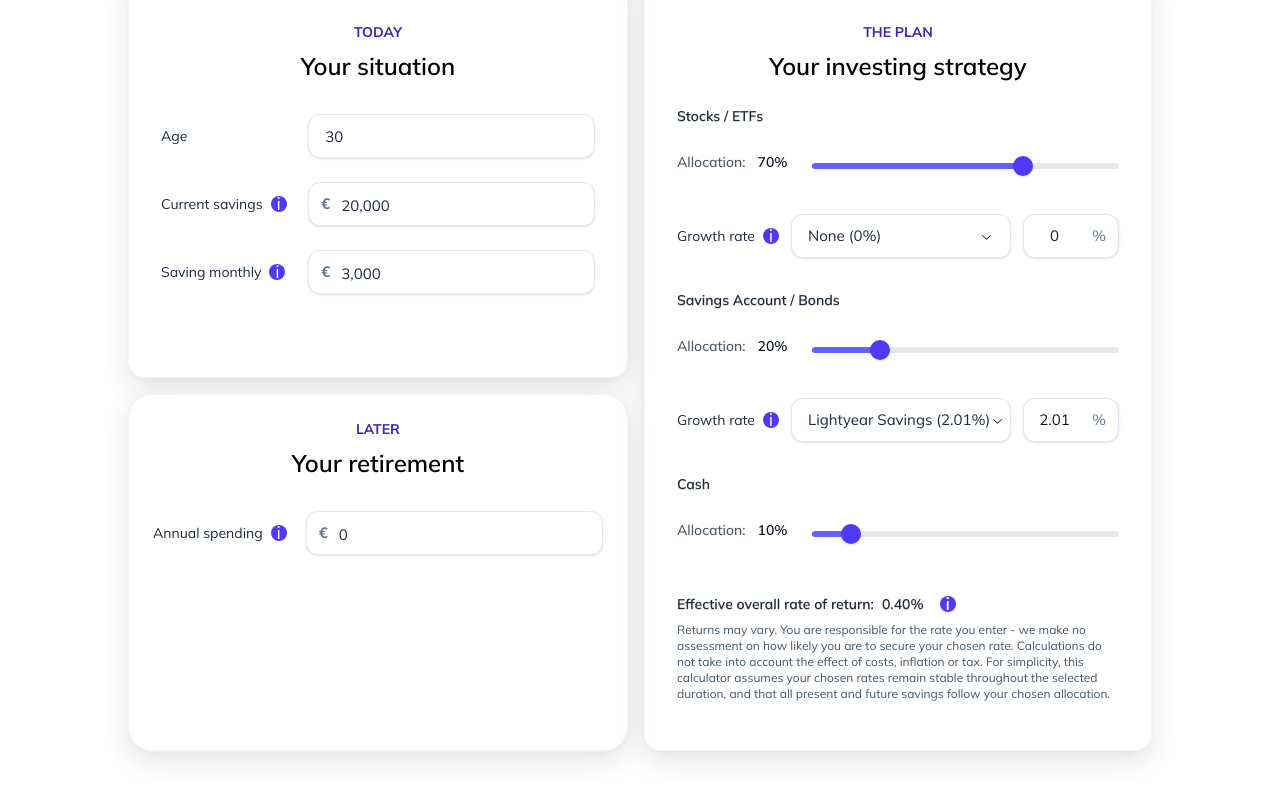
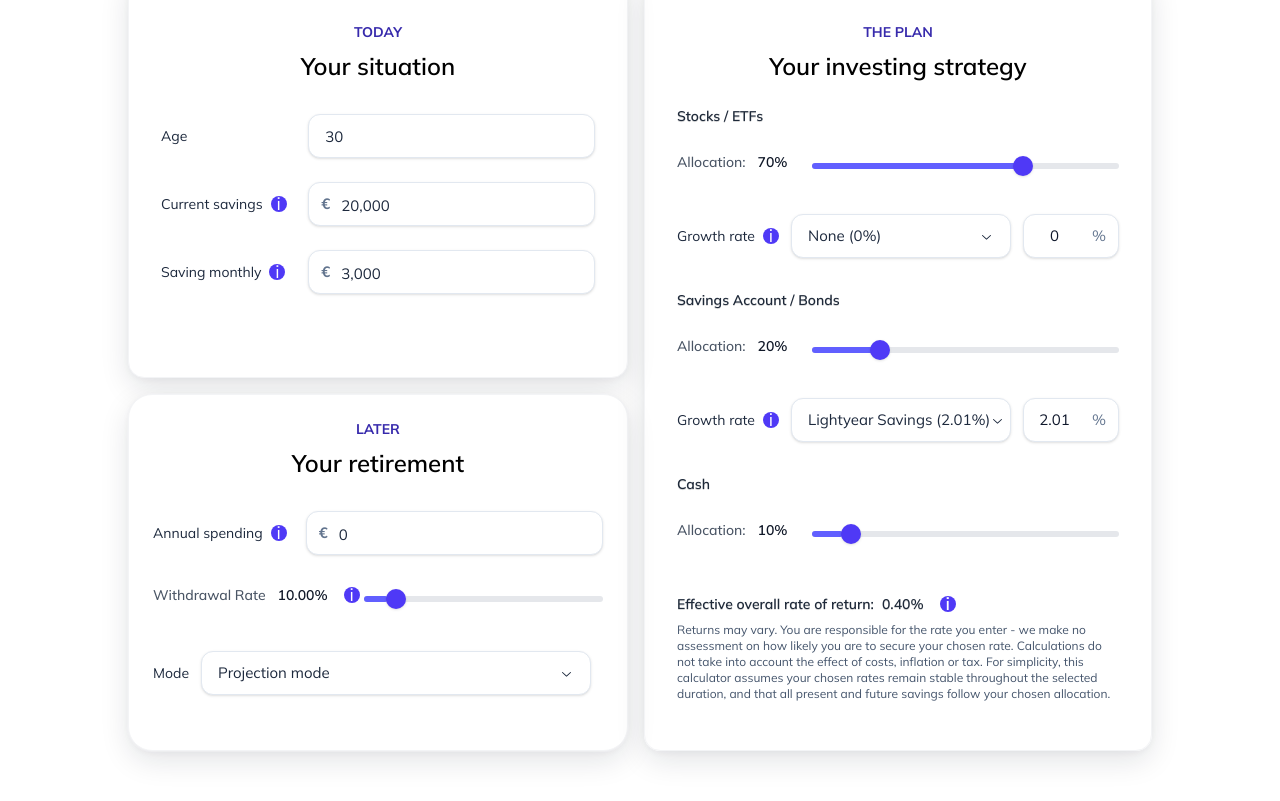
Before and after one commit to inputBrain/client-ret-calculator, a Next.js app: page / in a window 1280 px wide. Shown: the part 499-1300 px from the top of the page. Built offline with nearby package versions, Linux system fonts and the light colour scheme.

Commit message:
feat(ui): extend RetirementBlock with mode and slider

```diff
--- a/src/components/ui/RetirementBlock.tsx
+++ b/src/components/ui/RetirementBlock.tsx
@@ -4,6 +4,8 @@ import React from "react";
 import * as Tooltip from "@radix-ui/react-tooltip";
 import CurrencyAmountInput from "./CurrencyAmountInput";
 import * as Slider from "@radix-ui/react-slider";
+import * as Select from "@radix-ui/react-select";
+import {ChevronDownIcon} from "@radix-ui/react-icons";
 
 export default function RetirementBlock({
     currencySymbol,
@@ -14,6 +16,14 @@ export default function RetirementBlock({
     annualSpend: number;
     setAnnualSpend: (n: number) => void;
 }) {
+    const [mode, setMode] = React.useState<"withdrawal" | "life">("withdrawal");
+    const [sliderVal, setSliderVal] = React.useState<number>(10);
+
+    const displayValue =
+        mode === "withdrawal"
+            ? (sliderVal / 10) * 10
+            : 10 + Math.round((sliderVal / 100) * 110);
+
     return (
         <div className="flex flex-col gap-8">
             <div className="flex flex-col gap-4">
@@ -31,17 +41,61 @@ export default function RetirementBlock({
                         className="col-span-2"
                     />
                 </div>
+
+                <div
+                    className="-mx-3 flex min-h-12 items-center justify-between gap-1 rounded bg-background-interactive-tertiary px-3 py-2 [&_>_*:first-child]:flex-[1_1_30%] [&_>_*:nth-child(2)]:flex-[1_1_70%] ">
+                    <div className="mb-2 flex items-center gap-3">
+            <span className="text-sm font-medium text-gray-600 text-nowrap">
+              {mode === "withdrawal" ? "Withdrawal Rate" : "Life Expectancy"}
+            </span>
+                        {mode === "withdrawal" ? (
+                            <div className="flex items-center gap-2">
+                <span className="text-sm font-semibold tabular-nums text-gray-900">
+                  {displayValue.toFixed(2)}%
+                </span>
+                                <Info tooltip="The percentage of your portfolio you plan to withdraw annually."/>
+                            </div>
+                        ) : (
+                            <span className="text-sm font-semibold tabular-nums text-gray-900">
+                {Math.round(displayValue)}
+              </span>
+                        )}
+                    </div>
+
+                    <Slider.Root
+                        className="relative flex h-10 w-full touch-none select-none items-center"
+                        min={0}
+                        max={100}
+                        step={1}
+                        value={[sliderVal]}
+                        onValueChange={(vals) => setSliderVal(vals[0] ?? sliderVal)}
+                        style={{["--radix-slider-thumb-transform" as any]: "translateX(-50%)"}}
+                    >
+                        <Track/>
+                        <Thumb label={mode === "withdrawal" ? "Withdrawal Rate" : "Life Expectancy"}/>
+                    </Slider.Root>
+                </div>
+
+                <div className="mt-2 grid grid-cols-[auto_1fr_auto] items-center gap-3">
+                    <div className="flex items-center text-sm text-nowrap text-slate-800 font-normal">
+                        Mode
+                    </div>
+
+                    <SelectBox
+                        value={mode}
+                        onValueChange={(v) => setMode(v as "withdrawal" | "life")}
+                        options={[
+                            {value: "withdrawal", label: "Projection mode"},
+                            {value: "life", label: "Life Expectancy"},
+                        ]}
+                        placeholder="Choose..."
+                    />
+                    <div/>
                 </div>
             </div>
-
-
-
-
-
+        </div>
     );
 }
-
-
 
 function Track() {
     return (
@@ -110,3 +164,54 @@ function Info({tooltip}: { tooltip: string }) {
         </Tooltip.Provider>
     );
 }
+
+function SelectBox({
+                       value,
+                       onValueChange,
+                       options,
+                       placeholder,
+                   }: {
+    value: string;
+    onValueChange: (v: string) => void;
+    options: { value: string; label: string }[];
+    placeholder?: string;
+}) {
+    return (
+        <Select.Root value={value} onValueChange={onValueChange}>
+            <Select.Trigger
+                className="inline-flex h-11 min-w-[220px] items-center justify-between  rounded-xl border text-nowrap border-slate-200 bg-white px-4 text-[15px] text-slate-800 shadow-sm focus:outline-none focus-visible:ring-4 focus-visible:ring-indigo-200"
+                aria-label="Select option"
+            >
+                <Select.Value placeholder={placeholder}/>
+                <Select.Icon>
+                    <ChevronDownIcon/>
+                </Select.Icon>
+            </Select.Trigger>
+            <Select.Portal>
+                <Select.Content
+                    className="z-50 overflow-hidden rounded-2xl border border-slate-200 bg-white shadow-2xl"
+                    position="popper"
+                    sideOffset={8}
+                >
+                    <Select.Viewport className="min-w-[220px] p-1">
+                        {options.map((o, i) => (
+                            <Select.Item
+                                key={`${o.value}-${i}`}
+                                value={o.value}
+                                className="group relative flex cursor-pointer select-none items-center justify-between rounded-xl px-4 py-3 text-[15px] text-slate-800 outline-none data-[highlighted]:bg-indigo-50"
+                            >
+                                <Select.ItemText>{o.label}</Select.ItemText>
+                                <Select.ItemIndicator>
+                  <span
+                      className="ml-4 inline-flex h-5 w-5 items-center justify-center rounded-full border border-indigo-200">
+                    <span className="h-3 w-3 rounded-full bg-indigo-600"/>
+                  </span>
+                                </Select.ItemIndicator>
+                            </Select.Item>
+                        ))}
+                    </Select.Viewport>
+                </Select.Content>
+            </Select.Portal>
+        </Select.Root>
+    );
+}
```
Lines whose indentation alone changed are shown as unchanged.
